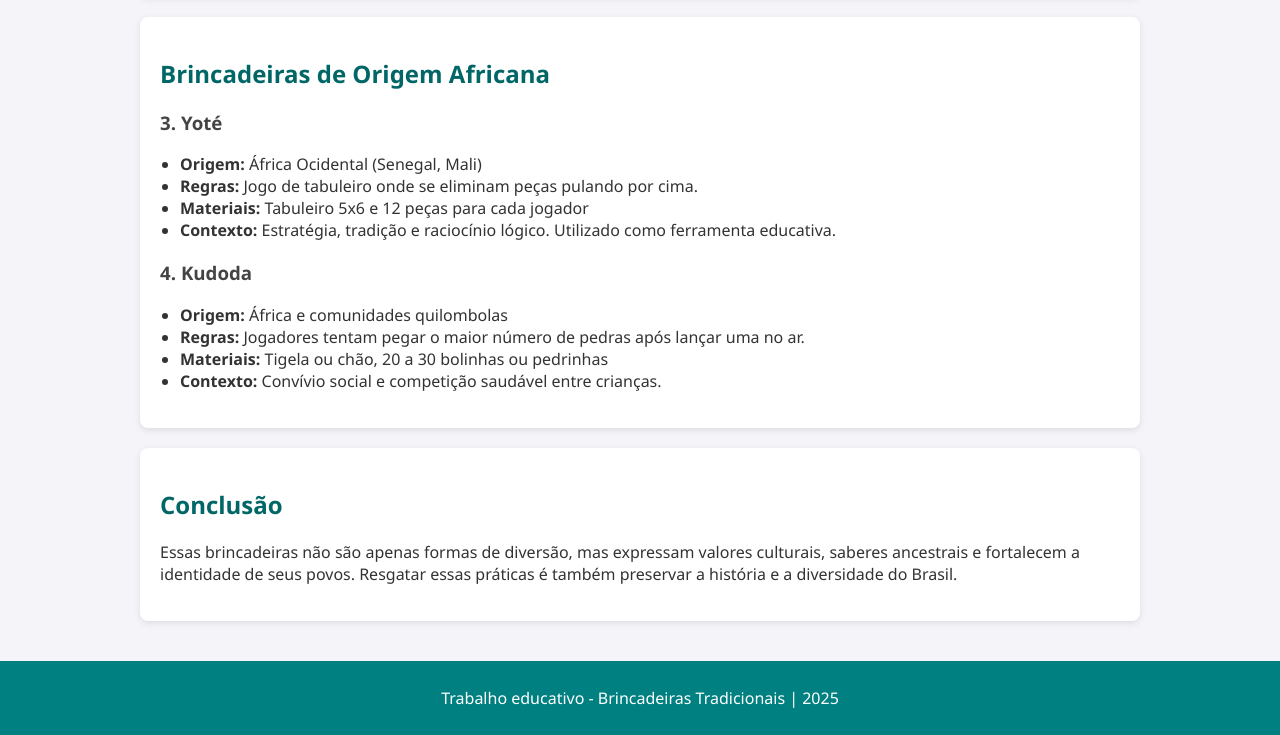
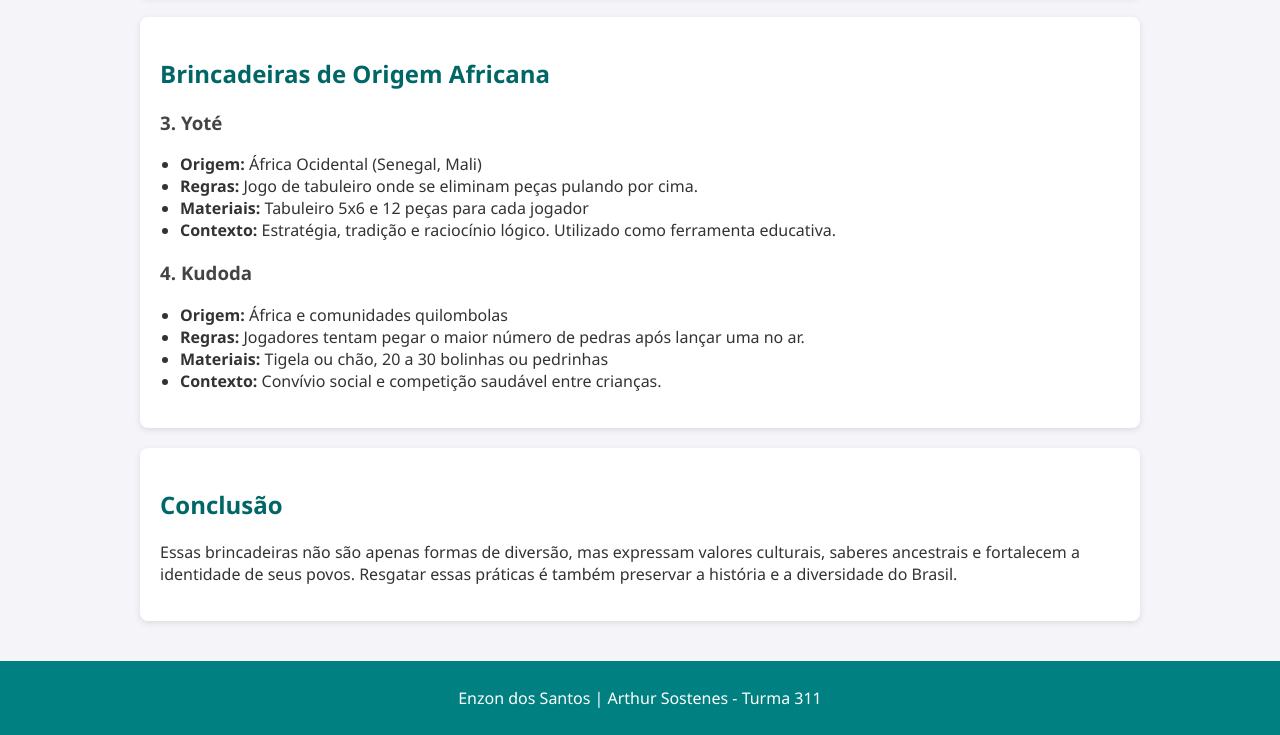
Before and after one commit to Enzondsi/trabalhodeedfisic, a plain HTML site: page index.html in a window 1280 px wide. Shown: the part 598-1333 px from the top of the page. Drawn offline with Linux system fonts and the light colour scheme.

Commit message:
Update index.html

```diff
--- a/index.html
+++ b/index.html
@@ -101,7 +101,7 @@
   </main>
 
   <footer>
-    <p>Trabalho educativo - Brincadeiras Tradicionais | 2025</p>
+    <p>Enzon dos Santos | Arthur Sostenes - Turma 311</p>
   </footer>
 </body>
 </html>
```
